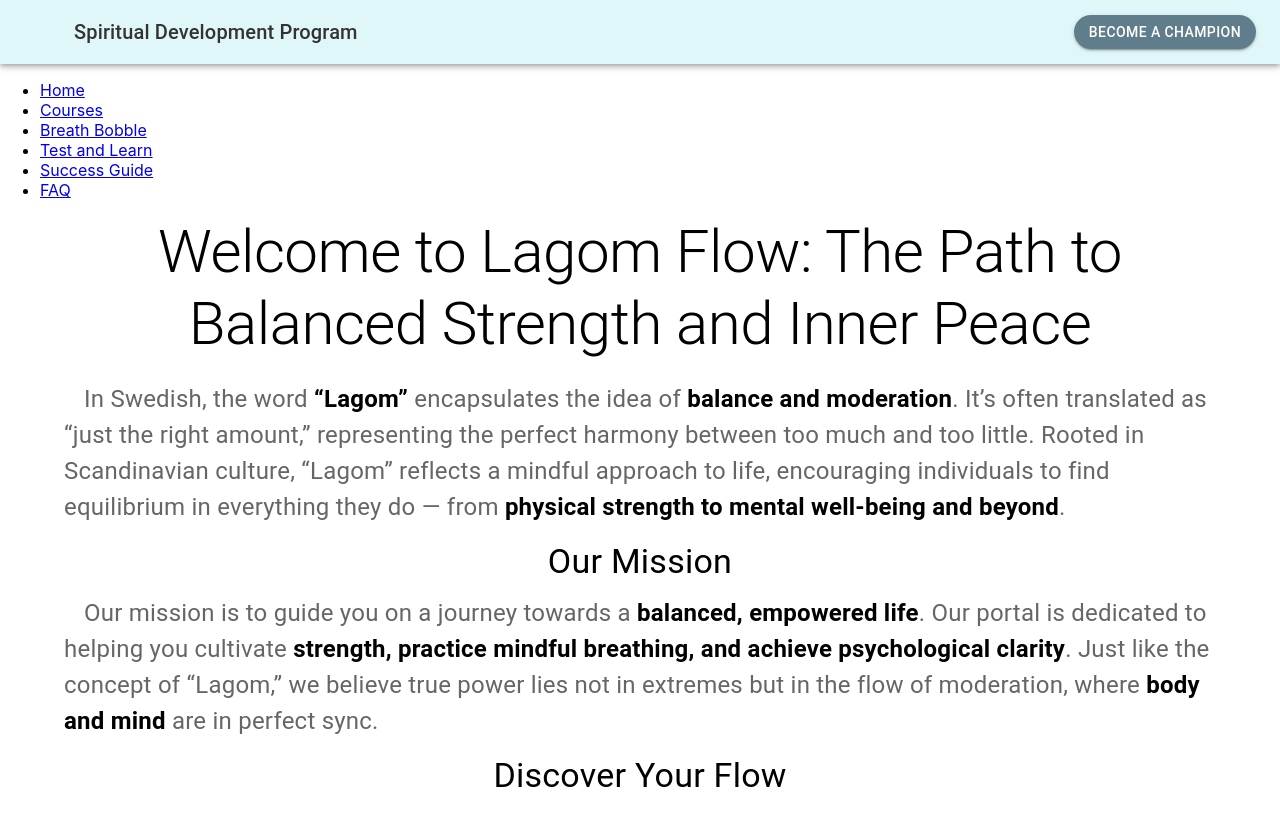
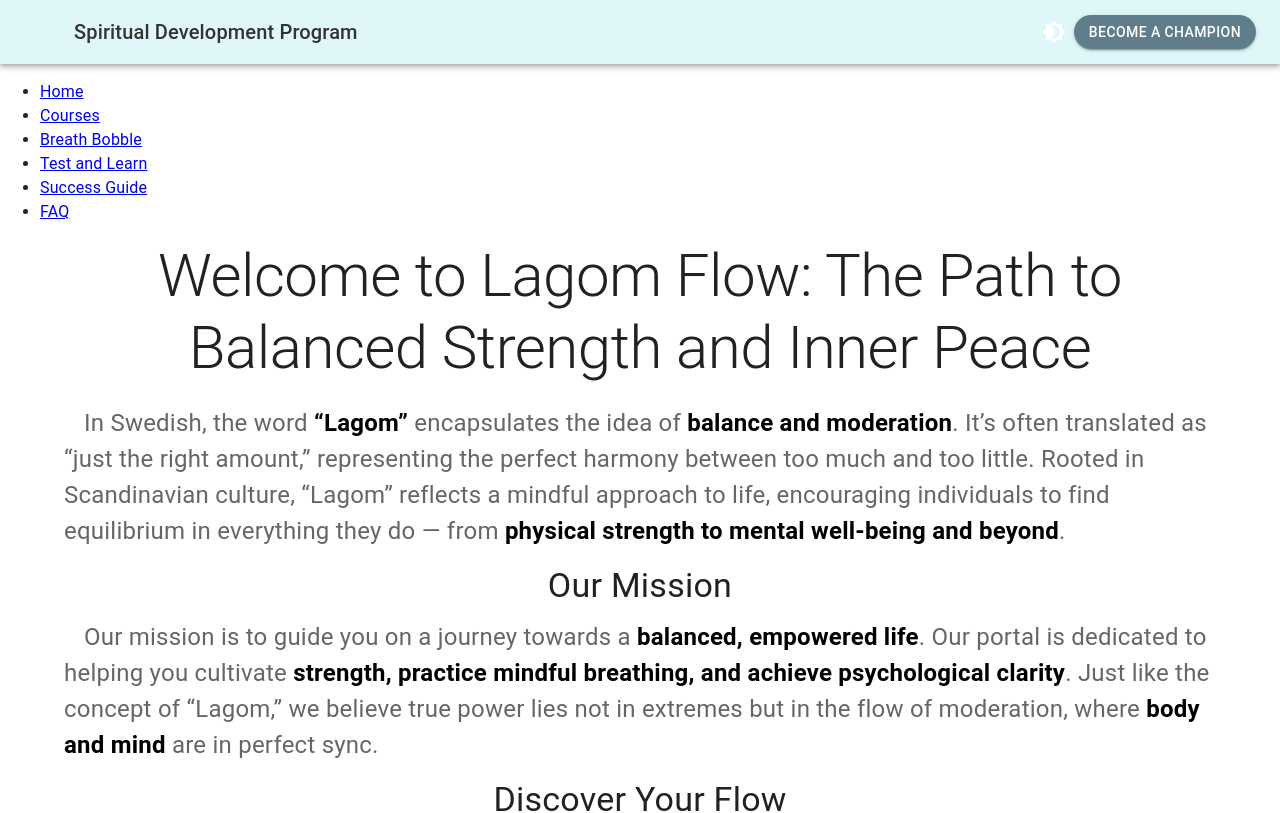
Before and after one commit to AndrePosm/spiritual-development, a React (Create React App) app: page / in a window 1280 px wide. Shown: the top 813 px of the page. Built offline with nearby package versions, Linux system fonts and the light colour scheme; some icons are missing.

Commit message:
Persist dark/light theme across pages using localStorage

```diff
--- a/src/App.js
+++ b/src/App.js
@@ -1,5 +1,7 @@
-import React from 'react';
+import React, { useState, useEffect } from 'react';
 import { BrowserRouter as Router, Route, Routes } from 'react-router-dom';
+import { ThemeProvider, createTheme } from '@mui/material/styles';
+import CssBaseline from '@mui/material/CssBaseline';
 import Header from './components/Header';
 import Sidebar from './components/Sidebar';
 import Footer from './components/Footer';
@@ -11,9 +13,29 @@ import SuccessGuide from './pages/SuccessGuide';
 import FAQ from './pages/FAQ';
 
 function App() {
+  // Load the theme from localStorage or set it to light by default
+  const [darkMode, setDarkMode] = useState(() => {
+    const savedTheme = localStorage.getItem('darkMode');
+    return savedTheme ? JSON.parse(savedTheme) : false;
+  });
+
+  // Save the current theme mode in localStorage whenever it changes
+  useEffect(() => {
+    localStorage.setItem('darkMode', JSON.stringify(darkMode));
+  }, [darkMode]);
+
+  // Create a theme based on the current mode (dark or light)
+  const theme = createTheme({
+    palette: {
+      mode: darkMode ? 'dark' : 'light',
+    },
+  });
+
   return (
+    <ThemeProvider theme={theme}>
+      <CssBaseline /> {/* This will apply the theme styles across the app */}
       <Router>
-      <Header />
+        <Header darkMode={darkMode} setDarkMode={setDarkMode} /> {/* Passing theme state to Header */}
         <Sidebar />
         <main>
           <Routes>
@@ -27,6 +49,7 @@ function App() {
         </main>
         <Footer />
       </Router>
+    </ThemeProvider>
   );
 }
 
--- a/src/components/Header.js
+++ b/src/components/Header.js
@@ -1,33 +1,59 @@
 import React from 'react';
-import { AppBar, Toolbar, Typography, Button } from '@mui/material';
-import { Link } from 'react-router-dom'; // Import Link for navigation
-import { Icon } from '@iconify/react'; // Import Icon from Iconify
+import { AppBar, Toolbar, Typography, Button, IconButton } from '@mui/material';
+import { Icon } from '@iconify/react';
+import Brightness4Icon from '@mui/icons-material/Brightness4';
+import Brightness7Icon from '@mui/icons-material/Brightness7';
 
-function Header() {
+function Header({ darkMode, setDarkMode }) {
+  const handleThemeToggle = () => {
+    setDarkMode(!darkMode); // Toggle the theme mode
+  };
+
   return (
-    <AppBar position="static" style={{ backgroundColor: '#e0f7fa' }}> {/* Light blue background */}
+    <AppBar position="static" style={{ backgroundColor: darkMode ? '#333' : '#e0f7fa' }}>
       <Toolbar>
-        {/* Icon that links back to the home page */}
-        <Link to="/" style={{ textDecoration: 'none' }}>
-          <Icon icon="openmoji:sunrise" width="40" height="40" style={{ marginRight: '10px' }} /> {/* Icon */}
-        </Link>
-
-        <Typography variant="h6" component="div" sx={{ flexGrow: 1 }} style={{ color: '#333' }}>
+        {/* Icon with hover effect */}
+        <Icon
+          icon="openmoji:sunrise"
+          width="40"
+          height="40"
+          style={{
+            marginRight: '10px',
+            transition: 'transform 0.3s, filter 0.3s',
+          }}
+          onClick={() => window.location.href = '/'} // Go to home page on click
+          onMouseEnter={(e) => {
+            e.currentTarget.style.transform = 'scale(1.2)';
+            e.currentTarget.style.filter = 'brightness(1.5)';
+          }}
+          onMouseLeave={(e) => {
+            e.currentTarget.style.transform = 'scale(1)';
+            e.currentTarget.style.filter = 'brightness(1)';
+          }}
+        />
+        {/* Title */}
+        <Typography variant="h6" component="div" sx={{ flexGrow: 1 }} style={{ color: darkMode ? '#fff' : '#333' }}>
           Spiritual Development Program
         </Typography>
 
+        {/* Theme toggle button */}
+        <IconButton onClick={handleThemeToggle} color="inherit">
+          {darkMode ? <Brightness7Icon /> : <Brightness4Icon />}
+        </IconButton>
+
+        {/* Become a Champion button */}
         <Button
           variant="contained"
           style={{
-            backgroundColor: '#607d8b', // Button color
+            backgroundColor: '#607d8b',
             color: '#fff',
-            borderRadius: '20px', // Rounded corners
-            padding: '5px 15px', // Button size
-            fontSize: '0.875rem', // Text size
-            transition: 'transform 0.3s ease', // Smooth transition
+            borderRadius: '20px',
+            padding: '5px 15px',
+            fontSize: '0.875rem',
+            transition: 'transform 0.3s ease',
           }}
-          onMouseEnter={(e) => e.target.style.transform = 'scale(1.1)'} // Enlarge on hover
-          onMouseLeave={(e) => e.target.style.transform = 'scale(1)'}   // Return to original size
+          onMouseEnter={(e) => e.target.style.transform = 'scale(1.1)'}
+          onMouseLeave={(e) => e.target.style.transform = 'scale(1)'}
         >
           BECOME A CHAMPION
         </Button>
```
Lines whose indentation alone changed are shown as unchanged.
